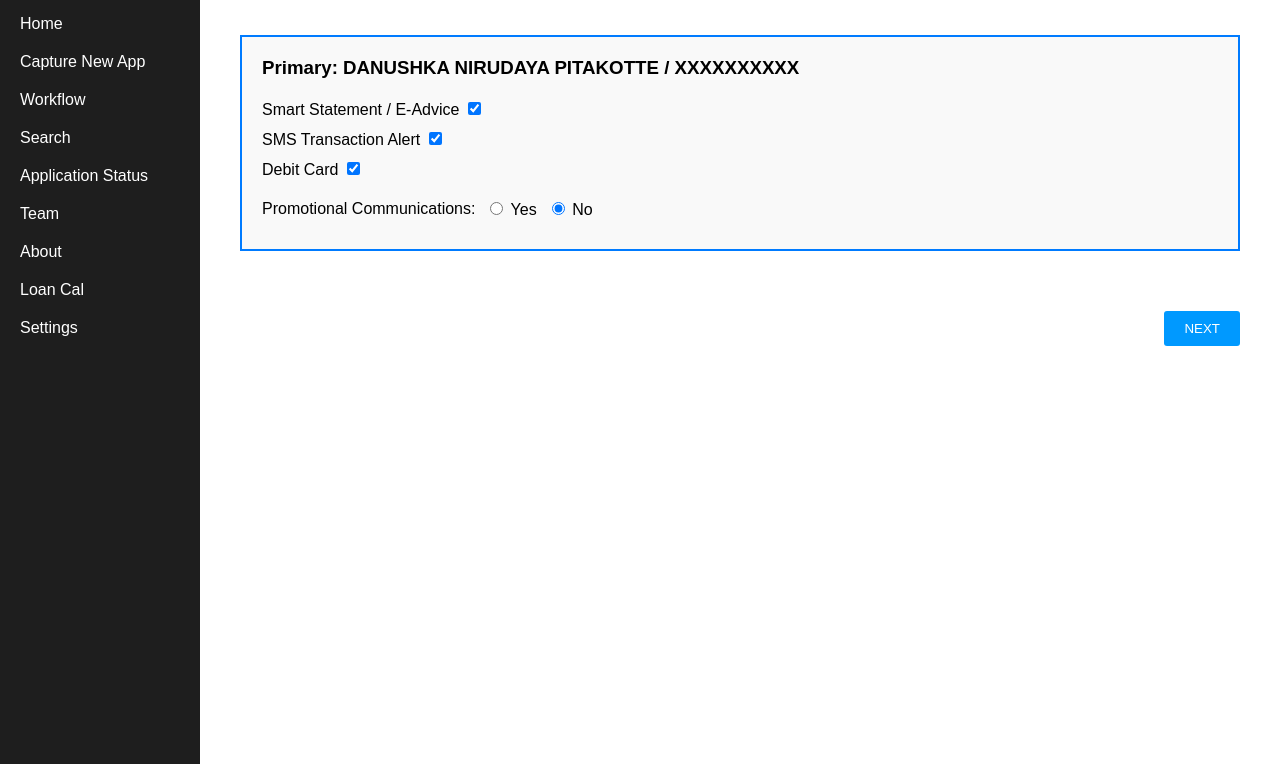
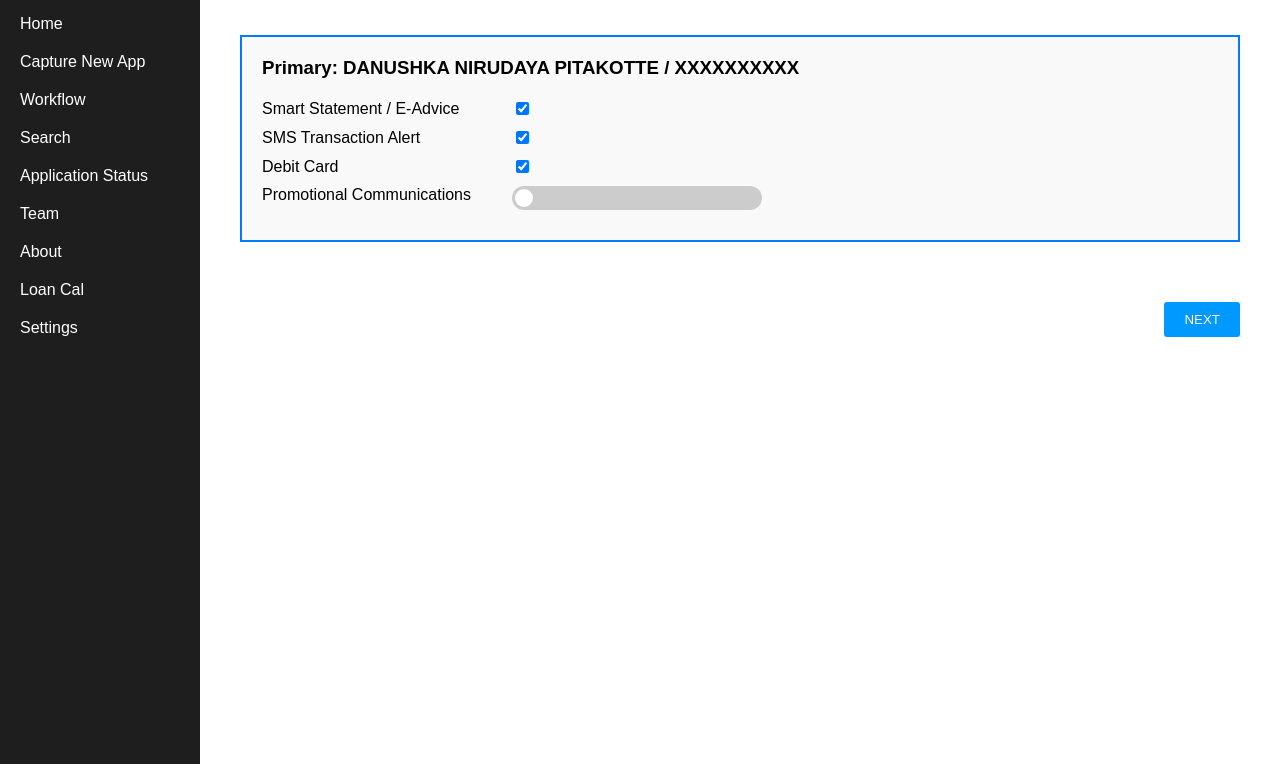
Before and after one commit to Danushkapitakotte/Nations-ALPHA, a plain HTML site: page index.html in a window 1280 px wide. Shown: the part 56-820 px from the top of the page. Drawn offline with Linux system fonts and the light colour scheme.

Commit message:
Add files via upload

```diff
--- a/index.html
+++ b/index.html
@@ -86,25 +86,71 @@
       margin-bottom: 20px;
     }
 
-    .form-container label {
-      display: block;
-      margin: 10px 0;
-    }
-
-    .promo-line {
+    .form-row {
       display: flex;
       align-items: center;
       margin: 10px 0;
     }
 
-    .promo-line label {
-      margin-right: 10px;
-      margin-bottom: 0;
+    .form-row label {
+      width: 250px;
+    }
+
+    .promo-toggle {
+      display: flex;
+      align-items: flex-start;
+    }
+
+    .switch {
+      position: relative;
+      display: inline-block;
+      width: 50px;
+      height: 24px;
+      margin-right: 15px;
+    }
+
+    .switch input {
+      opacity: 0;
+      width: 0;
+      height: 0;
+    }
+
+    .slider {
+      position: absolute;
+      cursor: pointer;
+      top: 0;
+      left: 0;
+      right: 0;
+      bottom: 0;
+      background-color: #ccc;
+      transition: 0.4s;
+      border-radius: 24px;
+    }
+
+    .slider:before {
+      position: absolute;
+      content: "";
+      height: 18px;
+      width: 18px;
+      left: 3px;
+      bottom: 3px;
+      background-color: white;
+      transition: 0.4s;
+      border-radius: 50%;
+    }
+
+    input:checked + .slider {
+      background-color: #2196f3;
+    }
+
+    input:checked + .slider:before {
+      transform: translateX(26px);
     }
 
     .promo-options {
+      display: flex;
+      flex-direction: column;
       margin-left: 20px;
-      margin-top: 10px;
     }
 
     .next-button {
@@ -158,7 +204,7 @@
         <button>Finalization</button>
         <button>Timeline</button>
       </div>
-      <div class="user">Danushka Pitakotte (WATTALA)</div>
+      <div class="user">Danushka Rathnasee (WATTALA)</div>
     </div>
 
     <!-- Form Area -->
@@ -166,20 +212,33 @@
       <h3>Primary: DANUSHKA NIRUDAYA PITAKOTTE / XXXXXXXXXX</h3>
 
       <form>
-        <label>Smart Statement / E-Advice <input type="checkbox" checked /></label>
-        <label>SMS Transaction Alert <input type="checkbox" checked /></label>
-        <label>Debit Card <input type="checkbox" checked /></label>
-
-        <div class="promo-line">
-          <label>Promotional Communications:</label>
-          <label><input type="radio" name="promo" value="yes" onclick="togglePromo(true)"> Yes</label>
-          <label><input type="radio" name="promo" value="no" onclick="togglePromo(false)" checked> No</label>
+        <div class="form-row">
+          <label>Smart Statement / E-Advice</label>
+          <input type="checkbox" checked />
         </div>
 
-        <div id="promo-options" class="promo-options" style="display: none;">
-          <label><input type="checkbox" /> SMS</label>
-          <label><input type="checkbox" /> E-Mail</label>
-          <label><input type="checkbox" /> App Notification</label>
+        <div class="form-row">
+          <label>SMS Transaction Alert</label>
+          <input type="checkbox" checked />
+        </div>
+
+        <div class="form-row">
+          <label>Debit Card</label>
+          <input type="checkbox" checked />
+        </div>
+
+        <div class="form-row promo-toggle">
+          <label>Promotional Communications</label>
+          <label class="switch">
+            <input type="checkbox" id="promoSwitch" onclick="togglePromo(this)">
+            <span class="slider"></span>
+          </label>
+
+          <div id="promo-options" class="promo-options" style="display: none;">
+            <label><input type="checkbox" /> SMS</label>
+            <label><input type="checkbox" /> E-Mail</label>
+            <label><input type="checkbox" /> App Notification</label>
+          </div>
         </div>
       </form>
     </div>
@@ -192,8 +251,8 @@
 
   <!-- Toggle Logic -->
   <script>
-    function togglePromo(show) {
-      document.getElementById("promo-options").style.display = show ? "block" : "none";
+    function togglePromo(el) {
+      document.getElementById("promo-options").style.display = el.checked ? "block" : "none";
     }
   </script>
 </body>
```
